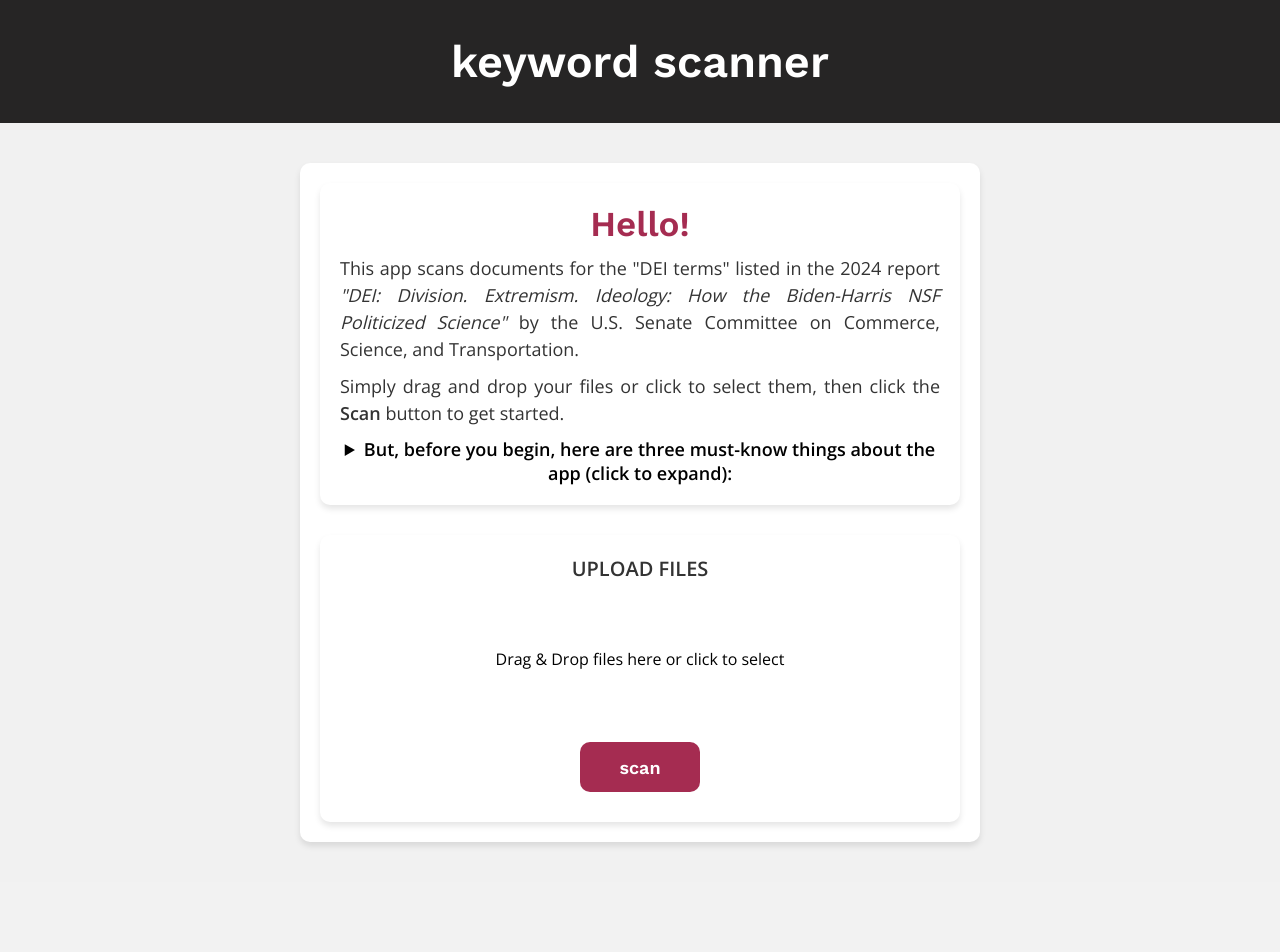
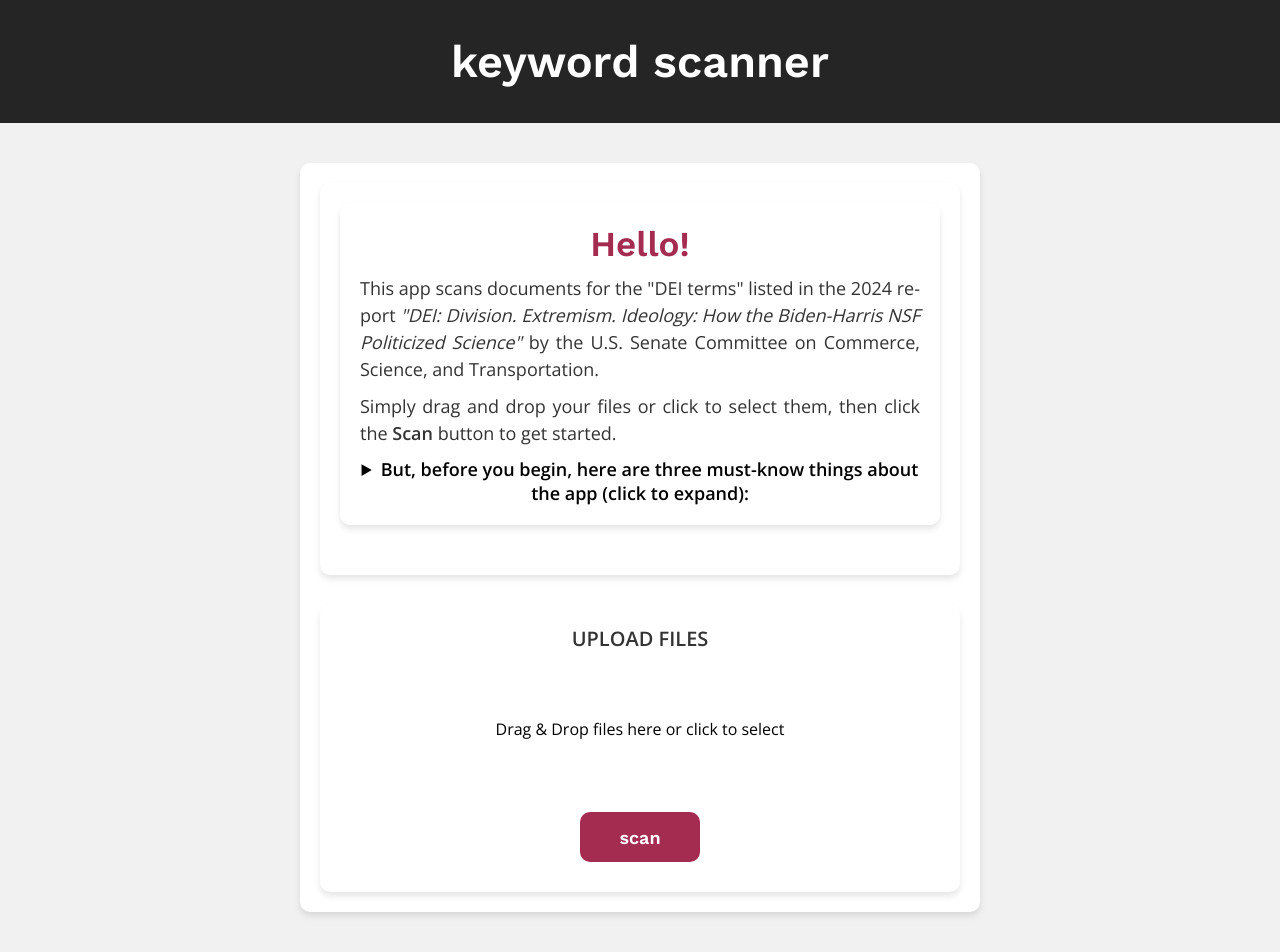
Before and after one commit to deelobo/keyword_scanner_app, a Flask app: page / in a window 1280 px wide. Before the commit the page ends 846 px from the top, so only its background shows below. Run offline with Flask 2, Linux system fonts and the light colour scheme.

Commit message:
Refactor introduction section in index.html to improve structure and enhance clarity

```diff
--- a/templates/index.html
+++ b/templates/index.html
@@ -16,6 +16,7 @@
 <body>
     <div class="banner">keyword scanner</div>
     <div class="container">
+        <div class="intro-container">
             <div class="introduction">
                 <h2>Hello!</h2>
                 <p>
@@ -50,6 +51,8 @@
                     </ol>
                 </details>
             </div>
+        </div>
+
         <div class="upload-results-container">
             <!-- File Upload Section -->
             <h3>UPLOAD FILES</h3>
```
Lines whose indentation alone changed are shown as unchanged.
